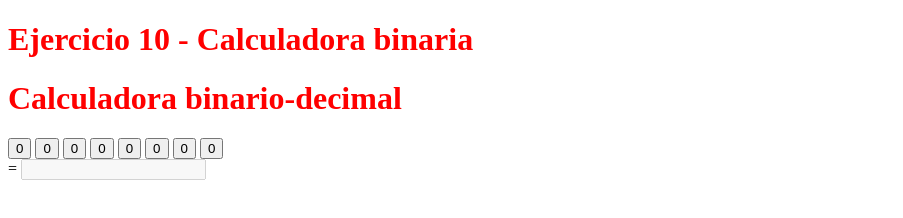
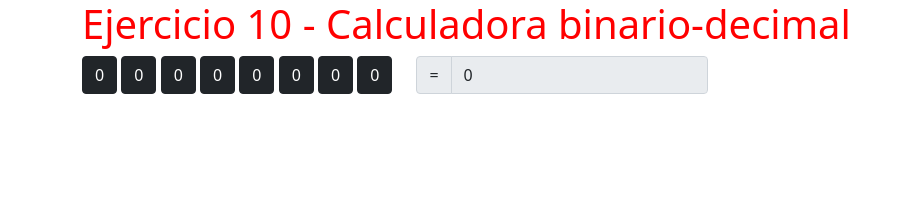
Before and after one commit to alejalogar/javascript2223, a plain HTML site: page ej10-calculadora-binaria/ej10.html in a window 1280 px wide. Shown: the whole page, without its empty margins (0-903 px from the left). Drawn offline with nearby package versions, Linux system fonts and the light colour scheme.

Commit message:
ej10 terminado

```diff
--- a/ej10-calculadora-binaria/ej10.html
+++ b/ej10-calculadora-binaria/ej10.html
@@ -6,24 +6,25 @@
     <meta name="viewport" content="width=device-width, initial-scale=1.0">
     <title>Document</title>
     <link rel="stylesheet" href="styles/ej10.css">
+    <link href="https://cdn.jsdelivr.net/npm/bootstrap@5.0.2/dist/css/bootstrap.min.css" rel="stylesheet" integrity="sha384-EVSTQN3/azprG1Anm3QDgpJLIm9Nao0Yz1ztcQTwFspd3yD65VohhpuuCOmLASjC" crossorigin="anonymous">
+    <script src="https://cdn.jsdelivr.net/npm/bootstrap@5.0.2/dist/js/bootstrap.bundle.min.js" integrity="sha384-MrcW6ZMFYlzcLA8Nl+NtUVF0sA7MsXsP1UyJoMp4YLEuNSfAP+JcXn/tWtIaxVXM" crossorigin="anonymous"></script>
     <script defer src="scripts/ej10.js"></script>
 </head>
 <body>
     <div class="container">
-        <h1>Ejercicio 10 - Calculadora binaria</h1>
         <div class="row justify-content-md-center">
-            <h1>Calculadora binario-decimal</h1>
+            <h1>Ejercicio 10 - Calculadora binario-decimal</h1>
         </div>
         <div class="row">
             <div id="byte" class="col-md-auto">
-                <button class="btn btn-dark" type="button" id="7">0</button>
-                <button class="btn btn-dark" type="button" id="6">0</button>
-                <button class="btn btn-dark" type="button" id="5">0</button>
-                <button class="btn btn-dark" type="button" id="4">0</button>
-                <button class="btn btn-dark" type="button" id="3">0</button>
-                <button class="btn btn-dark" type="button" id="2">0</button>
-                <button class="btn btn-dark" type="button" id="1">0</button>
-                <button class="btn btn-dark" type="button" id="0">0</button>
+                <button class="btn btn-dark" type="button" id="b7">0</button>
+                <button class="btn btn-dark" type="button" id="b6">0</button>
+                <button class="btn btn-dark" type="button" id="b5">0</button>
+                <button class="btn btn-dark" type="button" id="b4">0</button>
+                <button class="btn btn-dark" type="button" id="b3">0</button>
+                <button class="btn btn-dark" type="button" id="b2">0</button>
+                <button class="btn btn-dark" type="button" id="b1">0</button>
+                <button class="btn btn-dark" type="button" id="b0">0</button>
             </div>
             <div class="col-md-auto">
                 <div class="input-group mb-3">
--- a/ej10-calculadora-binaria/scripts/ej10.js
+++ b/ej10-calculadora-binaria/scripts/ej10.js
@@ -0,0 +1,119 @@
+const decimal = document.querySelector("#decimal")
+decimal.value = 0
+/* ***********************************************
+                    SOLUCIÓN 3
+        1 SOLO addEventListener PARA EL DIV PADRE
+                DELEGACIÓN DE EVENTOS
+************************************************** */
+
+
+
+/* ***********************************************
+                    SOLUCIÓN 2
+        MISMO addEventListener PARA CADA BOTÓN
+************************************************** */
+const botones = document.querySelectorAll("#byte>button")
+const pesos = [128,64,32,16,8,4,2,1]
+for (let i=0; i<botones.length; i++) {
+    botones[i].addEventListener("click",function(){
+        if (botones[i].textContent == "0") {
+            botones[i].textContent = "1"
+            decimal.value = parseInt(decimal.value) + pesos[i]
+        } else {
+            botones[i].textContent = "0"
+            decimal.value = parseInt(decimal.value) - pesos[i]
+        }
+
+        /* opción super compacta con operador % y ternario
+        botones[i].textContent = ++botones[i].value % 2
+        decimal.value = parseInt(decimal.value) + (botones[i].textContent == "1" ? pesos[i] : -pesos[i])
+        */
+    })
+}
+
+/* ***********************************************
+                    SOLUCIÓN 1
+    addEventListener DIFERENTE PARA CADA BOTÓN
+************************************************** */
+/*
+const b7 = document.querySelector("#b7")
+b7.addEventListener("click",function(){
+    if (this.textContent == "0") {
+        this.textContent = "1"
+        decimal.value = parseInt(decimal.value) + 128
+    } else {
+        this.textContent = "0"
+        decimal.value = parseInt(decimal.value) - 128
+    }
+})
+const b6 = document.querySelector("#b6")
+b6.addEventListener("click",function(){
+    if (this.textContent == "0") {
+        this.textContent = "1"
+        decimal.value = parseInt(decimal.value) + 64
+    } else {
+        this.textContent = "0"
+        decimal.value = parseInt(decimal.value) - 64
+    }
+})
+const b5 = document.querySelector("#b5")
+b5.addEventListener("click",function(){
+    if (this.textContent == "0") {
+        this.textContent = "1"
+        decimal.value = parseInt(decimal.value) + 32
+    } else {
+        this.textContent = "0"
+        decimal.value = parseInt(decimal.value) - 32
+    }
+})
+const b4 = document.querySelector("#b4")
+b4.addEventListener("click",function(){
+    if (this.textContent == "0") {
+        this.textContent = "1"
+        decimal.value = parseInt(decimal.value) + 16
+    } else {
+        this.textContent = "0"
+        decimal.value = parseInt(decimal.value) - 16
+    }
+})
+const b3 = document.querySelector("#b3")
+b3.addEventListener("click",function(){
+    if (this.textContent == "0") {
+        this.textContent = "1"
+        decimal.value = parseInt(decimal.value) + 8
+    } else {
+        this.textContent = "0"
+        decimal.value = parseInt(decimal.value) - 8
+    }
+})
+const b2 = document.querySelector("#b2")
+b2.addEventListener("click",function(){
+    if (this.textContent == "0") {
+        this.textContent = "1"
+        decimal.value = parseInt(decimal.value) + 4
+    } else {
+        this.textContent = "0"
+        decimal.value = parseInt(decimal.value) - 4
+    }
+})
+const b1 = document.querySelector("#b1")
+b1.addEventListener("click",function(){
+    if (this.textContent == "0") {
+        this.textContent = "1"
+        decimal.value = parseInt(decimal.value) + 2
+    } else {
+        this.textContent = "0"
+        decimal.value = parseInt(decimal.value) - 2
+    }
+})
+const b0 = document.querySelector("#b0")
+b0.addEventListener("click",function(){
+    if (this.textContent == "0") {
+        this.textContent = "1"
+        decimal.value = parseInt(decimal.value) + 1
+    } else {
+        this.textContent = "0"
+        decimal.value = parseInt(decimal.value) - 1
+    }
+})
+*/
```
